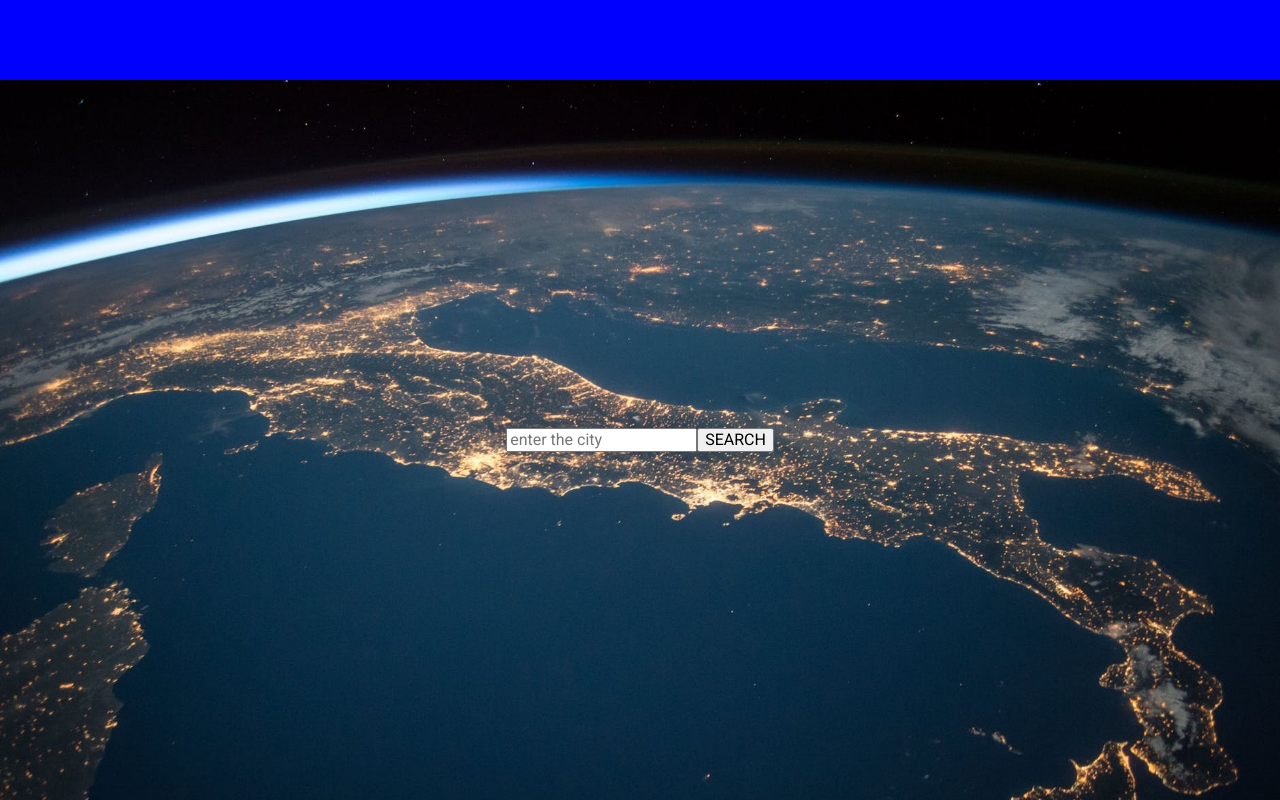
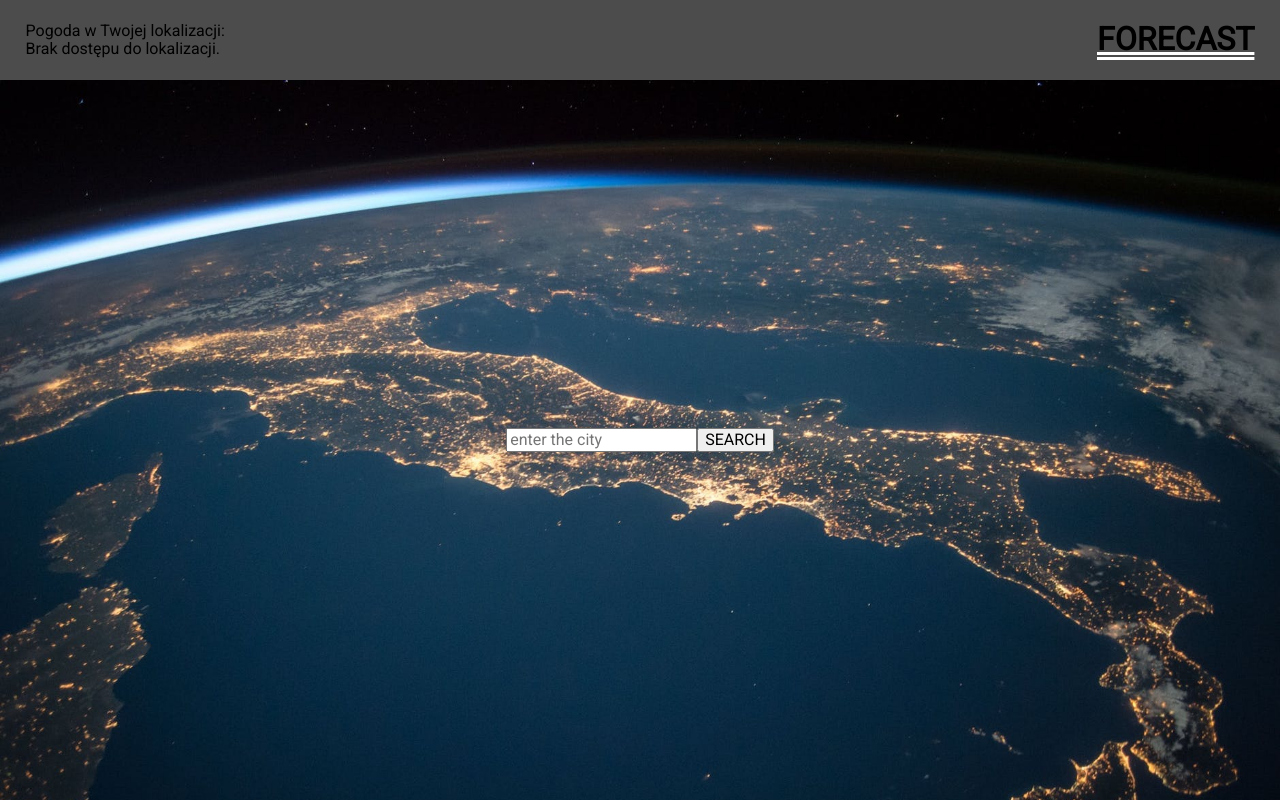
Before and after one commit to michalpzarzycki/Forecast, a plain HTML site: page index.html in a window 1280 px wide. Drawn offline with Linux system fonts and the light colour scheme.

Commit message:
Changed nav styles and fixing not access to location view

```diff
--- a/index.html
+++ b/index.html
@@ -1,5 +1,6 @@
 <!DOCTYPE html>
 <html lang="en">
+
 <head>
     <meta charset="UTF-8">
     <meta name="viewport" content="width=device-width, initial-scale=1.0">
@@ -10,16 +11,22 @@
 
     <title>Weather Forecast</title>
 </head>
+
 <body>
     <main>
         <div class="navbar">
-           <div class="localTemp"></div>
-           <div class="localSummary"></div>
+            <div class="leftSideNav">
+                <div class="localTemp">Pogoda w Twojej lokalizacji:</div>
+                <div class="localSummary"></div>
+            </div>
+            <div class="rightSideNav">
+                 <h1>FORECAST</h1>
+            </div>
         </div>
         <div class="mainContainer">
             <form class="mainContainerForm">
                 <label><input type="text" placeholder="enter the city" id="inputForm">
-                <div class="inputError">Brak miasta w bazie danych</div>
+                    <div class="inputError">Brak miasta w bazie danych</div>
                 </label>
 
                 <button type="submit" id="formButton">SEARCH</button>
@@ -34,4 +41,5 @@
     </main>
     <script src="/script.js"></script>
 </body>
+
 </html>
--- a/script.js
+++ b/script.js
@@ -13,8 +13,11 @@ function fetchData(lat, long, apikey = "a54a5cf8aa1c0dcd3e1272b77860a1c9", lang
         .then(data => data.json())
         .then(data => {
             const { temperature, summary } = data.currently;
-            localTemp.textContent = `Temp: ${temperature}°C `;
-            localSummary.textContent = `Summary: ${summary}`
+            localSummary.textContent = `${temperature}°C ${summary}`
+        })
+        .catch(()=>{
+            console.log("Something went wrong...")
+
         });
 }
 
@@ -22,6 +25,8 @@ function fetchData(lat, long, apikey = "a54a5cf8aa1c0dcd3e1272b77860a1c9", lang
 window.addEventListener('load', (event) => {
     let latitude;
     let longitude;
+    localSummary.textContent = "Brak dostępu do lokalizacji."
+
     //Jeżeli zezwoliłeś na podanie swojej lokalizacji
     if (navigator.geolocation) {
         navigator.geolocation.getCurrentPosition(position => {
@@ -29,9 +34,6 @@ window.addEventListener('load', (event) => {
             longitude = position.coords.longitude;
             fetchData(latitude, longitude);
         })
-    } else {
-        //Jeżeli nie zgodziłeś się podaj pogodę w jakimś losowym miejscu na świecie(wybór losowy z tablicy 10 miejsc)
-
     }
 
 
--- a/style.css
+++ b/style.css
@@ -4,11 +4,38 @@
 }
 
 .navbar {
-    background: blue;
+    background: rgba(0,0,0,0.7);
     width: 100%;
     height: 10vh;
+    display: flex;
+
+}
+.leftSideNav {
+   width: 50%;
+   text-align: end;
+   font-weight: lighter;
+   padding-left: 2%;
+   display: flex;
+   flex-direction: column;
+   justify-content: center;
 }
 
+.rightSideNav {
+   width: 50%;
+   text-align: end;
+   font-weight: lighter;
+   padding-right: 2%;
+   text-decoration: white double underline;
+
+
+}
+.localTemp {
+ text-align: start;
+}
+
+.localSummary {
+    text-align: start;
+}
 .mainContainer {
     background:url('/world.jpeg');
     background-repeat: no-repeat;
```
